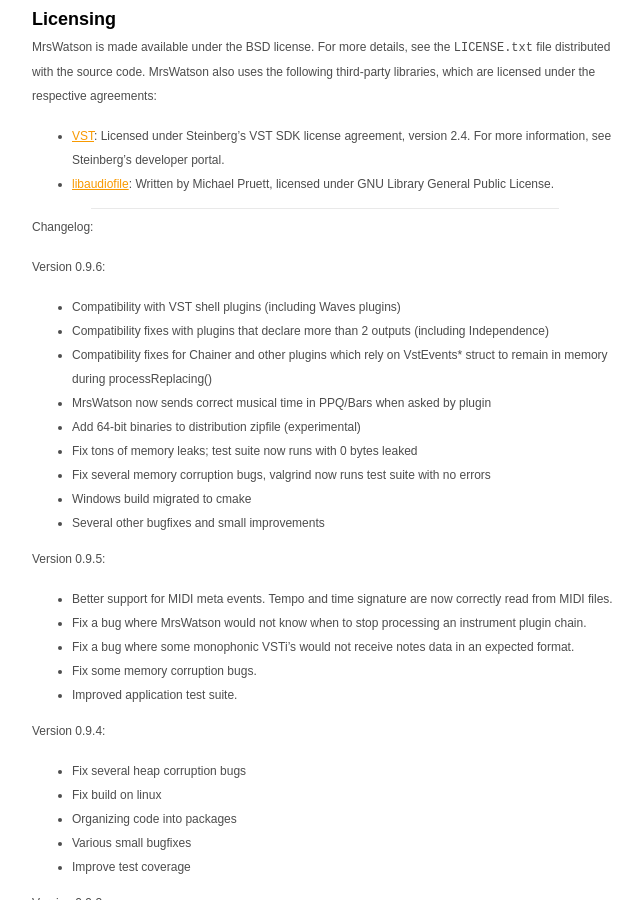
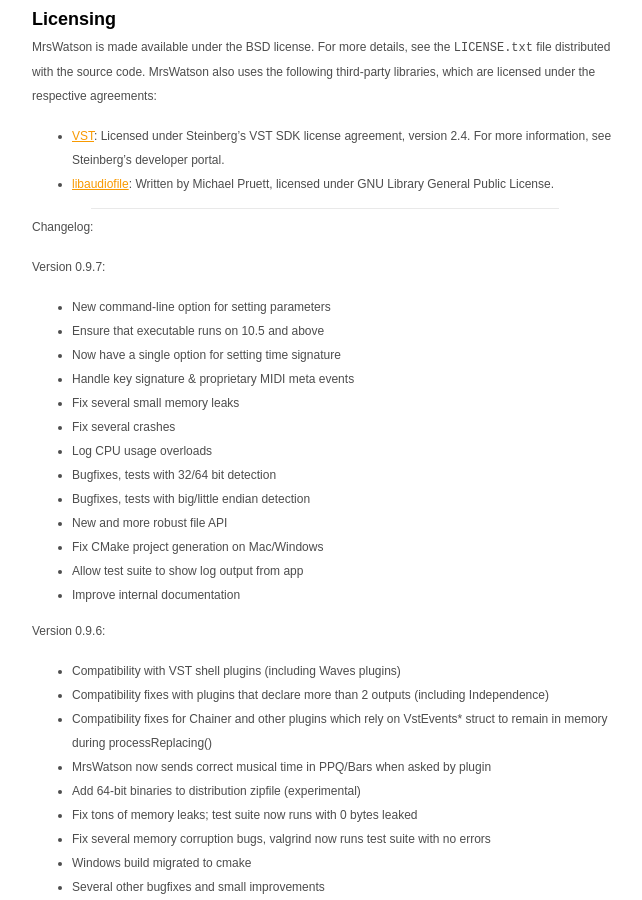
Before and after one commit to teragonaudio/Website, a Jekyll site: the page built from MrsWatson.md, in a window 1280 px wide and 900 px high, scrolled down 3120 px. Shown: the whole window, without its empty margins (143-785 px from the left). Built offline with Jekyll 4.4.1, drawn with Linux system fonts in a browser that asks for light colours.

Commit message:
MrsWatson 0.9.7

```diff
--- a/MrsWatson.md
+++ b/MrsWatson.md
@@ -216,6 +216,21 @@
 
 Changelog:
 
+Version 0.9.7:
+- New command-line option for setting parameters
+- Ensure that executable runs on 10.5 and above
+- Now have a single option for setting time signature
+- Handle key signature & proprietary MIDI meta events
+- Fix several small memory leaks
+- Fix several crashes
+- Log CPU usage overloads
+- Bugfixes, tests with 32/64 bit detection
+- Bugfixes, tests with big/little endian detection
+- New and more robust file API
+- Fix CMake project generation on Mac/Windows
+- Allow test suite to show log output from app
+- Improve internal documentation
+
 Version 0.9.6:
 - Compatibility with VST shell plugins (including Waves plugins)
 - Compatibility fixes with plugins that declare more than 2 outputs
```
